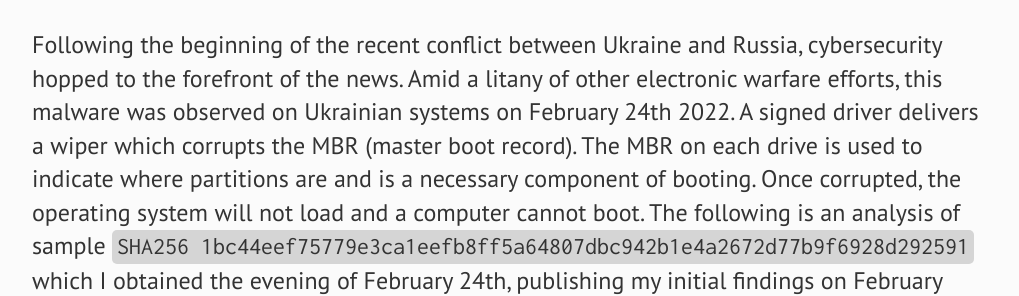
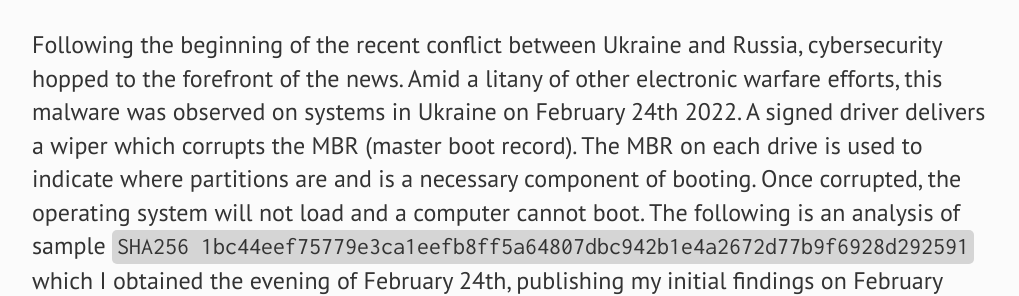
Before and after one commit to mmssr/mmssr.github.io, a Jekyll site: the page built from _posts/2022-02-27-Russo-Ukrainian War - Hermetic Wiper Malware Analysis.md, in a window 1280 px wide and 900 px high. Shown: the part 425-721 px from the top of the window, without its empty margins (128-1147 px from the left). Built offline with Jekyll 4.4.1, drawn with Linux system fonts in a browser that asks for light colours.

Commit message:
Update 2022-02-27-Russo-Ukrainian War - Hermetic Wiper Malware Analysis.md

````diff
--- a/_posts/2022-02-27-Russo-Ukrainian War - Hermetic Wiper Malware Analysis.md
+++ b/_posts/2022-02-27-Russo-Ukrainian War - Hermetic Wiper Malware Analysis.md
@@ -5,7 +5,7 @@
 ---
 
 <h2>Introduction</h2>
-Following the beginning of the recent conflict between Ukraine and Russia, cybersecurity hopped to the forefront of the news. Amid a litany of other electronic warfare efforts, this malware was observed on Ukrainian systems on February 24th 2022. A signed driver delivers a wiper which corrupts the MBR (master boot record). The MBR on each drive is used to indicate where partitions are and is a necessary component of booting. Once corrupted, the operating system will not load and a computer cannot boot. The following is an analysis of sample ```SHA256 1bc44eef75779e3ca1eefb8ff5a64807dbc942b1e4a2672d77b9f6928d292591``` which I obtained the evening of February 24th, publishing my initial findings on February 25th. I was certainly not the first to do so and many folks in infosec did commendable work to reverse this sample.
+Following the beginning of the recent conflict between Ukraine and Russia, cybersecurity hopped to the forefront of the news. Amid a litany of other electronic warfare efforts, this malware was observed on systems in Ukraine on February 24th 2022. A signed driver delivers a wiper which corrupts the MBR (master boot record). The MBR on each drive is used to indicate where partitions are and is a necessary component of booting. Once corrupted, the operating system will not load and a computer cannot boot. The following is an analysis of sample ```SHA256 1bc44eef75779e3ca1eefb8ff5a64807dbc942b1e4a2672d77b9f6928d292591``` which I obtained the evening of February 24th, publishing my initial findings on February 25th. I was certainly not the first to do so and many folks in infosec did commendable work to reverse this sample.
 
 NOTE: This is a continuous work in progress and I am continuing to add to this article.
 ```
````
